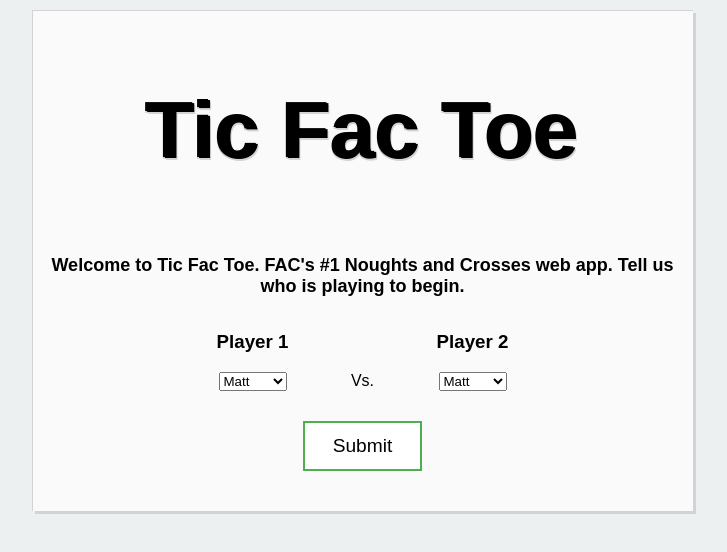
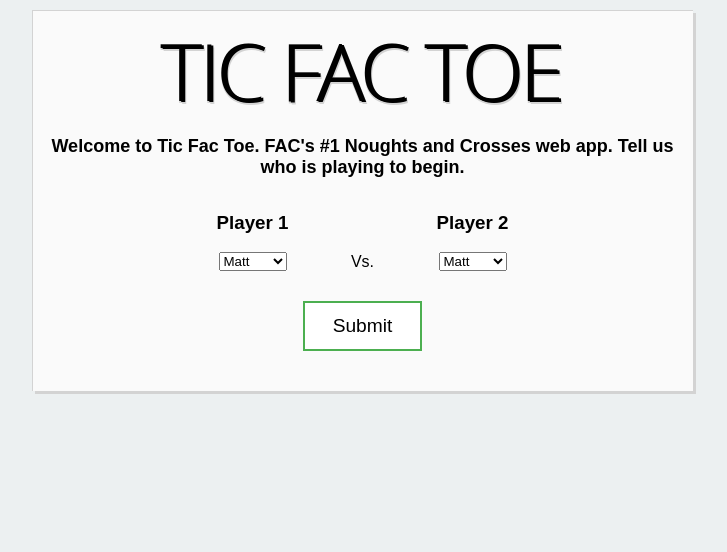
Before and after one commit to FACN4/week9-the-a-team, a React (Create React App) app: page / in a window 1280 px wide. Shown: the top 552 px of the page, without its empty margins (278-1005 px from the left). Built offline with nearby package versions, Linux system fonts and the light colour scheme.

Commit message:
Updated logo again

```diff
--- a/src/App.css
+++ b/src/App.css
@@ -24,6 +24,21 @@ h2 {
   text-align: center;
   font-size: 18px;
 }
+
+#logo {
+  margin-top: 0;
+  margin-bottom: 0;
+  font-family: "Open Sans", sans-serif;
+  color: black;
+  text-decoration: none;
+  text-transform: uppercase;
+  font-size: 80px;
+  font-weight: 360;
+  letter-spacing: -3px;
+  line-height: 1;
+  position: relative;
+}
+
 .logo-top {
   text-shadow: -2px -1px 0 black, -2px 1px 0 #d3d3d3, 1px 2px 0 #d3d3d3;
   padding: 20px 0px 10px 0px;
```
